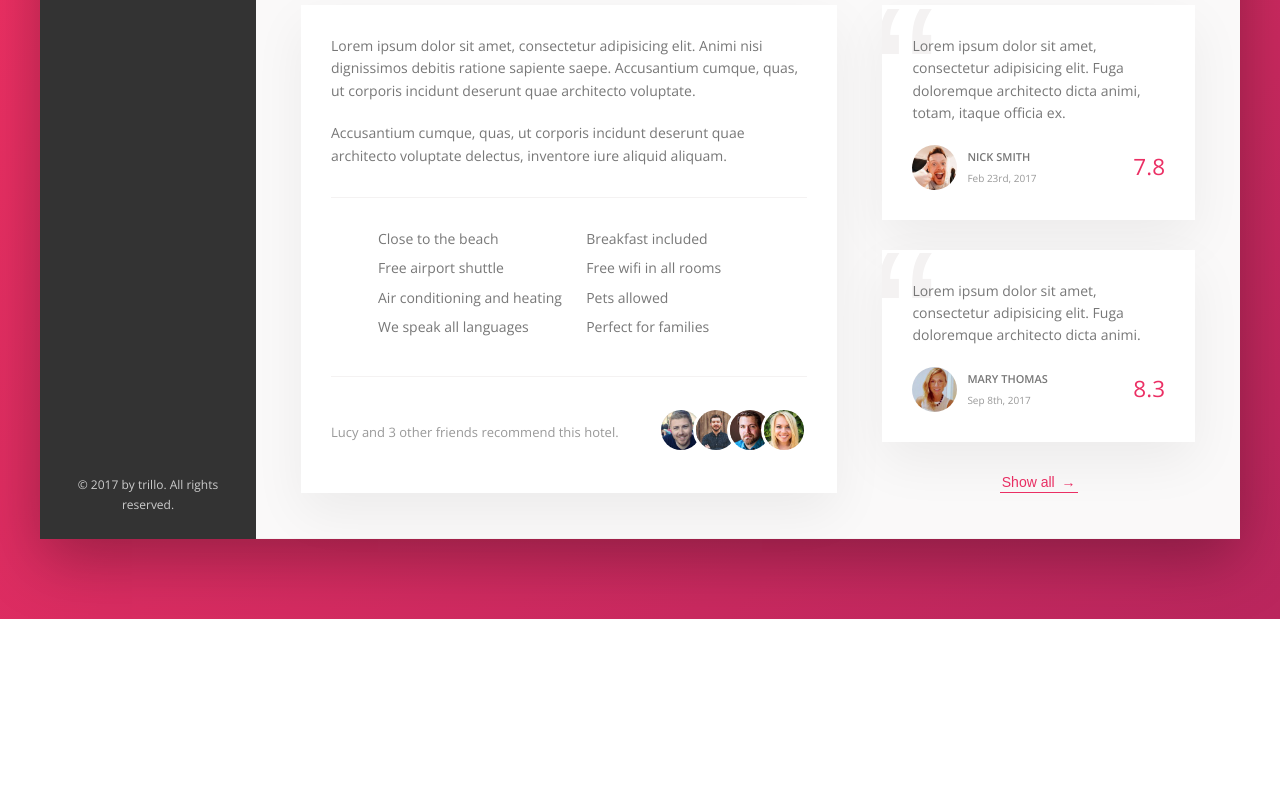
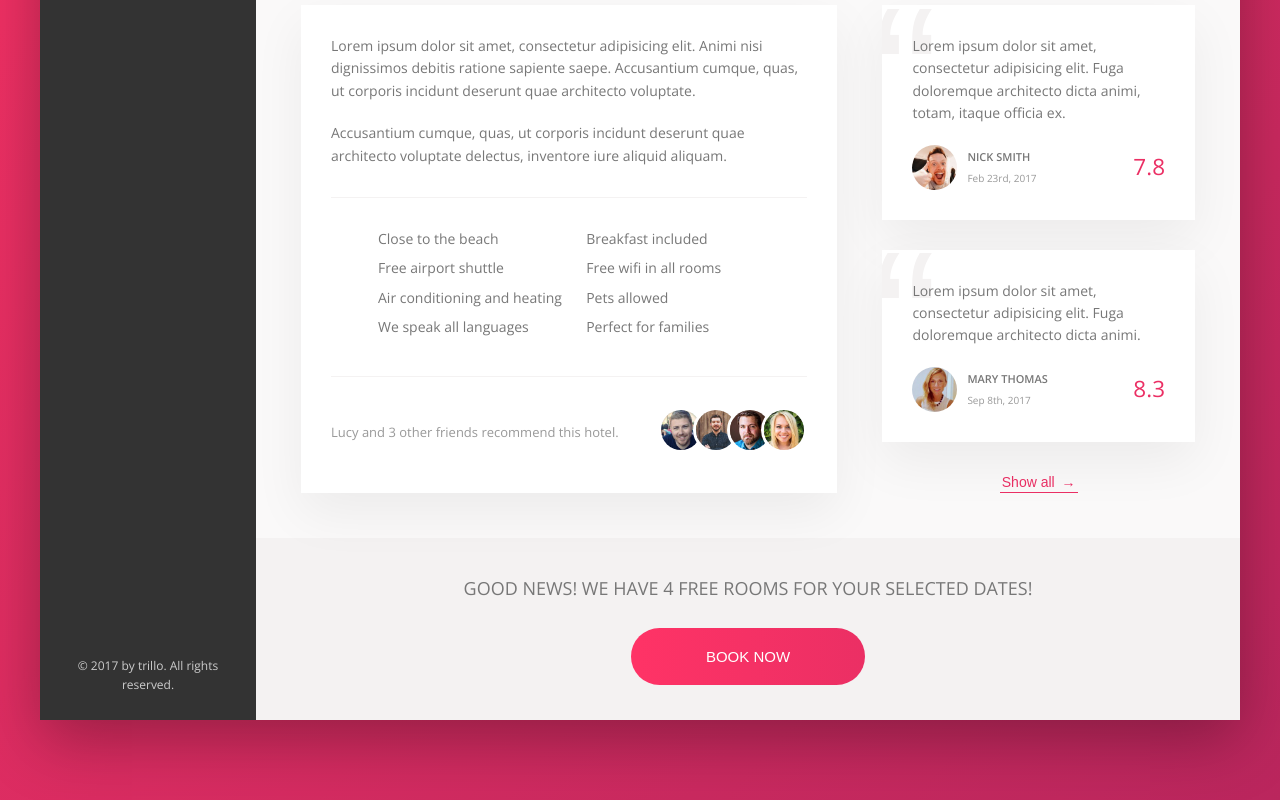
Before and after one commit to Ryanv030/flexbox-madness, a website: page index.html in a window 1280 px wide. Shown: the part 642-1442 px from the top of the page. Before the commit the page ends 1261 px from the top, so only its background shows below. Drawn offline with nearby package versions, Linux system fonts and the light colour scheme.

Commit message:
flex box footer with button action

```diff
--- a/index.html
+++ b/index.html
@@ -13,8 +13,8 @@
 </head>
 
 <body>
+  <div class="container">
 
-  <div class="container">
     <header class="header">
       <img src="img/logo.png" alt="Trillo logo" class="logo">
 
@@ -51,6 +51,7 @@
     </header>
 
     <div class="content">
+
       <nav class="sidebar">
         <ul class="side-nav">
           <li class="side-nav__item side-nav__item--active">
@@ -93,6 +94,7 @@
       </nav>
 
       <main class="hotel-view">
+
         <div class="gallery">
           <figure class="gallery__item">
             <img src="img/hotel-1.jpg" alt="photo of hotel 1" class="gallery__photo">
@@ -139,7 +141,6 @@
             <div class="overview__rating-count">429 votes</div>
           </div>
         </div>
-
 
         <div class="detail">
 
@@ -190,6 +191,7 @@
                 </div>
               </figcaption>
             </figure>
+
             <figure class="review">
               <blockquote class="review__text">
                 Lorem ipsum dolor sit amet, consectetur adipisicing elit. Fuga doloremque architecto dicta animi.
@@ -210,13 +212,23 @@
               Show all
               <span>&rarr;</span>
             </button>
+
+          </figure>
+
+
         </div>
 
+        <div class="cta">
+          <h2 class="cta__book-now">Good news! we have 4 free rooms for your selected dates!</h2>
+          <button class="btn">
+            <span class="btn__visible">Book Now</span>
+            <span class="btn__invisible">Only 4 rooms left!</span>
+          </button>
+        </div>
+
+      </main>
     </div>
-    </main>
   </div>
-  </div>
-
 </body>
 
 </html>
--- a/sass/_components.scss
+++ b/sass/_components.scss
@@ -446,3 +446,75 @@
     z-index: 1;
   }
 }
+
+//////////////////////////////////////////////////
+//CALL TO ACTION
+
+.cta {
+  padding: 3.5rem 0;
+  text-align: center;
+
+  &__book-now {
+    text-transform: uppercase;
+    font-size: 1.8rem;
+    font-weight: 300;
+    margin-bottom: 2.5rem;
+  }
+}
+
+.btn {
+  font-size: 1.5rem;
+  font-weight: 300;
+  color: #fff;
+  text-transform: uppercase;
+  border-radius: 100px;
+  border: none;
+  background-image: linear-gradient(
+    to right,
+    var(--color-primary-light),
+    var(--color-primary)
+  );
+
+  position: relative;
+  overflow: hidden;
+  cursor: pointer;
+
+  & > * {
+    display: inline-block;
+    height: 100%;
+    width: 100%;
+    transition: all 0.2s;
+  }
+
+  &__visible {
+    padding: 2rem 7.5rem;
+  }
+
+  &__invisible {
+    position: absolute;
+    padding: 2rem 0;
+    left: 0;
+    top: -100%;
+  }
+
+  &:hover {
+    background-image: linear-gradient(
+      to left,
+      var(--color-primary-light),
+      var(--color-primary)
+    );
+  }
+
+  &:hover &__visible {
+    transform: translateY(100%);
+  }
+
+  &:hover &__invisible {
+    top: 0;
+  }
+
+  &:focus {
+    outline: none;
+    animation: pulsate 1s infinite;
+  }
+}
```
Also changed, not shown: css/style.css.
